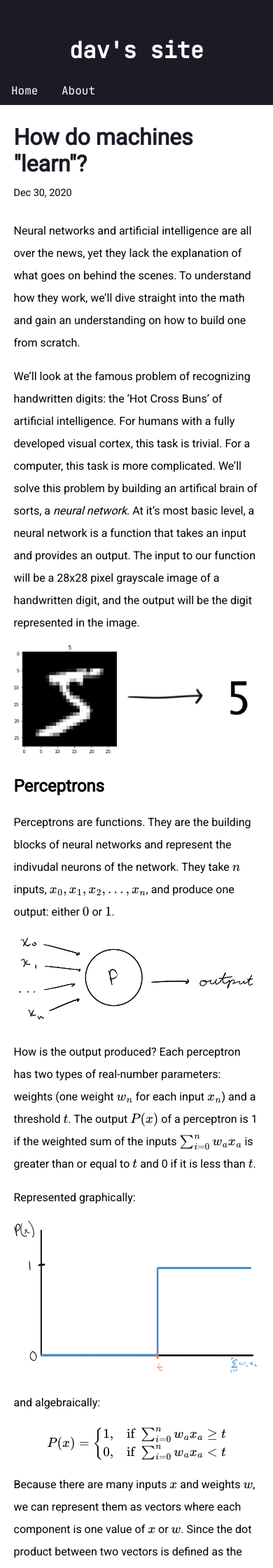
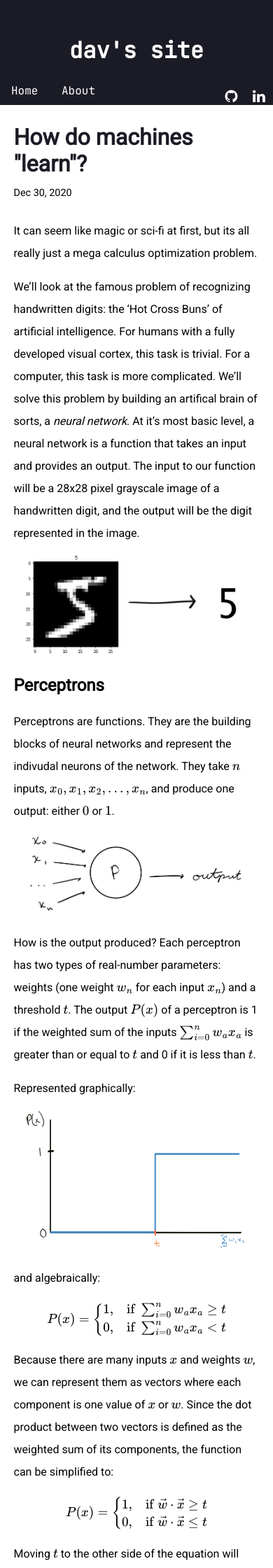
Before and after one commit to davidtranhq/davidtranhq.github.io, a Jekyll site: the page built from _posts/2020-12-30-how-do-machines-learn.md, in a window 390 px wide. Shown: the top 2240 px of the page at 70% size. Built offline with Jekyll 4.4.1, drawn with Linux system fonts in a browser that asks for light colours; formulas are drawn with MathJax 3.

Commit message:
Added 'Google Foobar' post and added social media icons

```diff
--- a/_layouts/default.html
+++ b/_layouts/default.html
@@ -7,7 +7,8 @@
         <title>{{ page.title | default: site.title }}</title>
         <link rel="shortcut icon" type="image/png" href="/favicon.png">
         <link rel='stylesheet' href='/assets/css/styles.css'>
-        <link rel='stylesheet' href='/assets/css/syntax.css'>
+        <link rel='stylesheet' href='/assets/css/syntax.css'> <!--syntax highlighter -->
+        <link rel="stylesheet" href="https://cdnjs.cloudflare.com/ajax/libs/font-awesome/4.7.0/css/font-awesome.min.css"> <!-- social media icons -->
         <script type="text/x-mathjax-config">
             MathJax.Hub.Config({
               TeX: {
@@ -25,8 +26,14 @@
     </head>
     <body>
         <div id='navbar'>
-            <h1>dav's site</h1>
-            {% include navigation.html %}
+          <h1>dav's site</h1>
+          {% include navigation.html %}
+          <div id="social">
+            <ul>
+              <li><a href="https://github.com/davidtranhq" class="fa fa-github"></a></li>
+              <li><a href="https://www.linkedin.com/in/david-tran-b476851b5/" class="fa fa-linkedin"></a></li>
+            </ul>
+          </div>
         </div>
         <div id='content'>
             {{ content }}
--- a/_posts/2020-12-30-how-do-machines-learn.md
+++ b/_posts/2020-12-30-how-do-machines-learn.md
@@ -5,7 +5,7 @@ date: 2020-12-30 16:12:00 -0500
 excerpt_separator: <!--more-->
 ---
 
-Neural networks and artificial intelligence are all over the news, yet they lack the explanation of what goes on behind the scenes. To understand how they work, we'll dive straight into the math and gain an understanding on how to build one from scratch.
+It can seem like magic or sci-fi at first, but its all really just a mega calculus optimization problem.
 
 <!--more-->
 
--- a/_sass/main.scss
+++ b/_sass/main.scss
@@ -12,9 +12,15 @@ body {
 .MathJax_Display, .MJXc-display, .MathJax_SVG_Display {
     overflow-x: auto;
     overflow-y: hidden;
+    font-size: 0.95em;
 }
 
 #navbar {
+    h1 {
+        text-align: center;
+        margin-top: 100px;
+        margin-bottom: 50px;
+    }
     height: 100%;
     width: $sidebar-width;
     position: fixed;
@@ -31,13 +37,35 @@ body {
         font-size: 1em;
         color: white;
         display: block;
+
     }
-    h1 {
-        text-align: center;
-        margin-top: 100px;
-        margin-bottom: 50px;
+
+    a:hover {
+        opacity: 0.7;
+    }
+
+    #social {
+        li {
+            list-style-type: none;
+            display: inline-block;
+        }
+        position: absolute;
+        bottom: 0px;
+        right: 10px;
+
+        .fa {
+            font-size: 2em;
+            width: 20px;
+            margin-right: 10px;
+            text-align: center;
+            text-decoration: none;
+            color: white;
+        }
+
     }
 }
+
+
 
 #content {
     margin-left: $sidebar-width + 50px;
@@ -79,7 +107,7 @@ body {
 
 @media only screen and (max-width: 800px) {
     #navbar {
-        position: static;
+        position: relative;
         width: 100%;
         height: 150px;
         font-size: 1em;
@@ -92,6 +120,35 @@ body {
             margin-top: 20px;
             display: inline-block;
             bottom: 0;
+        }
+
+        #social {
+            ul {
+                list-style-type: none;
+                margin-bottom: 0px;
+                li {
+                    display: inline-block; /* make list horizontal on mobile */
+                }
+            }
+            position: absolute;
+            bottom: 0px;
+            right: 0px;
+
+            .fa {
+                font-size: 1.3em;
+                width: 20px;
+                text-align: center;
+                text-decoration: none;
+            }
+
+            .fa-github {
+                color: white;
+              }
+
+            /* Twitter */
+            .fa-linkedin {
+                color: white;
+            }
         }
     }
 
@@ -140,7 +197,7 @@ body {
 .post-image {
     text-align: center;
     img {
-        width: 100%;
+        width: 90%;
     }
 }
 
@@ -149,3 +206,21 @@ body {
     margin-top: 100px;
     margin-bottom: 50px;
 }
+
+.post {
+    blockquote {
+        font-size: 0.95em;
+        padding: 10px 20px;
+        margin: 0 0 20px;
+        border-left: 5px solid $theme-color;
+    }
+
+    pre {
+        overflow: auto; /* I added this */
+        padding: 15px;
+        margin-bottom: 0;
+       /* white-space: pre-wrap; I deleted this
+        word-wrap: break-word;  and this
+        word-break: break-all; and also this */
+    }
+}
```
Also changed, not shown: _posts/2021-04-12-google-foobar.md (added, +176 -0 lines), assets/images/example_case_reflection.png (added), assets/images/example_case_reflection_quadrant_1.png (added), assets/images/foobar_computing_angle.png (added), assets/images/foobar_example_case.png (added), assets/images/foobar_test_case.png (added), assets/images/foobar_test_case_shots.png (added), assets/images/foobar_test_case_small.png (added), assets/images/foobar_test_case_small_shots.png (added), assets/images/foobar_valid_invalid_shot.png (added).
